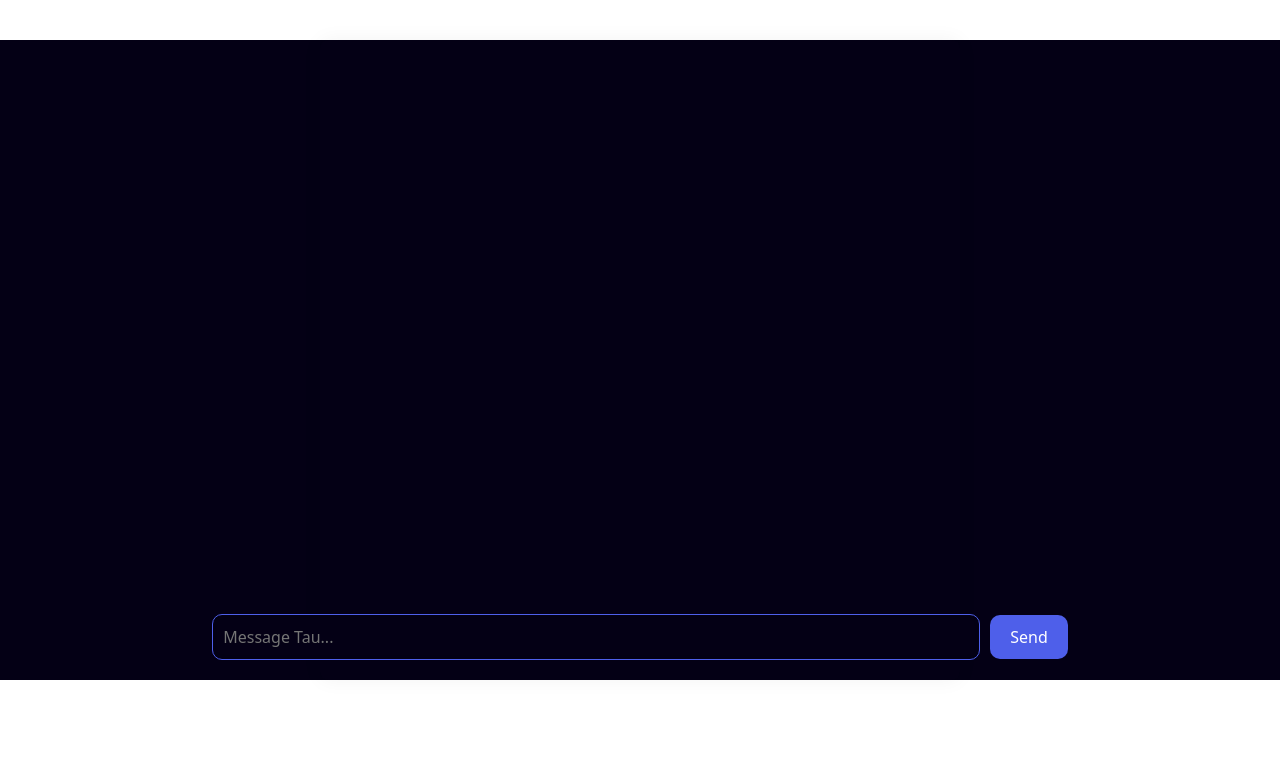
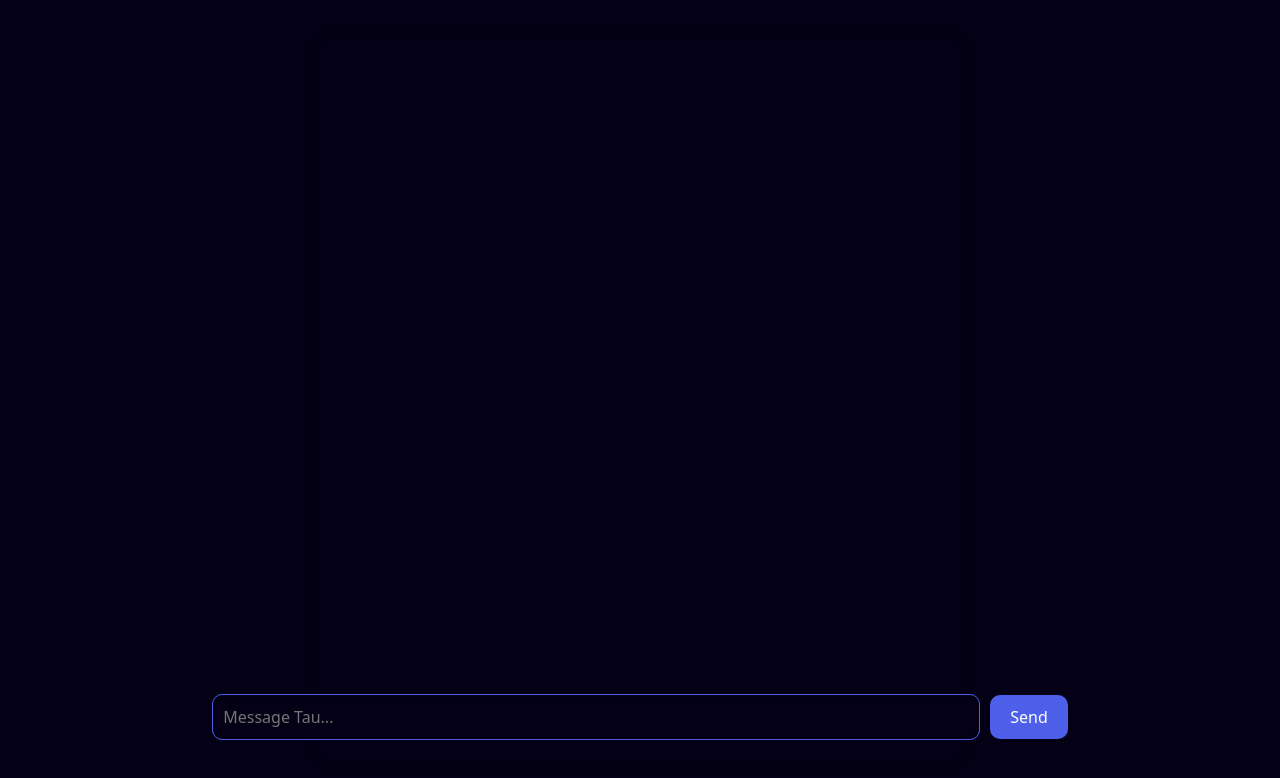
Before and after one commit to TauScheduler/Tau, a React (Create React App) app: page /ChatBot in a window 1280 px wide. Shown: the top 778 px of the page. Built offline with nearby package versions, Linux system fonts and the light colour scheme.

Commit message:
fixed white border

```diff
--- a/src/Components/Chatbot.css
+++ b/src/Components/Chatbot.css
@@ -1,6 +1,6 @@
 /* General App Styles */
-body {
-  background-color: black;
+html, body {
+  background-color: #040015;
 }
 
 .Chat {
@@ -9,7 +9,7 @@ body {
   padding: 20px;
   box-shadow: 0 0 20px rgba(0, 0, 0, 0.05);
   border-radius: 8px;
-  height: 80vh;
+  height: 90vh;
   display: flex;
   flex-direction: column;
   justify-content: space-between;
@@ -27,9 +27,9 @@ body {
 
 /* Scrollbar Styles */
 .message-area::-webkit-scrollbar {
-  width: 0.5rem; /* Adjust the width to your preference */
-  background: transparent; /* Set the background to transparent */
-  display: none; /* Hide the scrollbar */
+  width: 0.5rem;
+  background: transparent;
+  display: none;
 }
 
 .message-area::-webkit-scrollbar-thumb {
```
